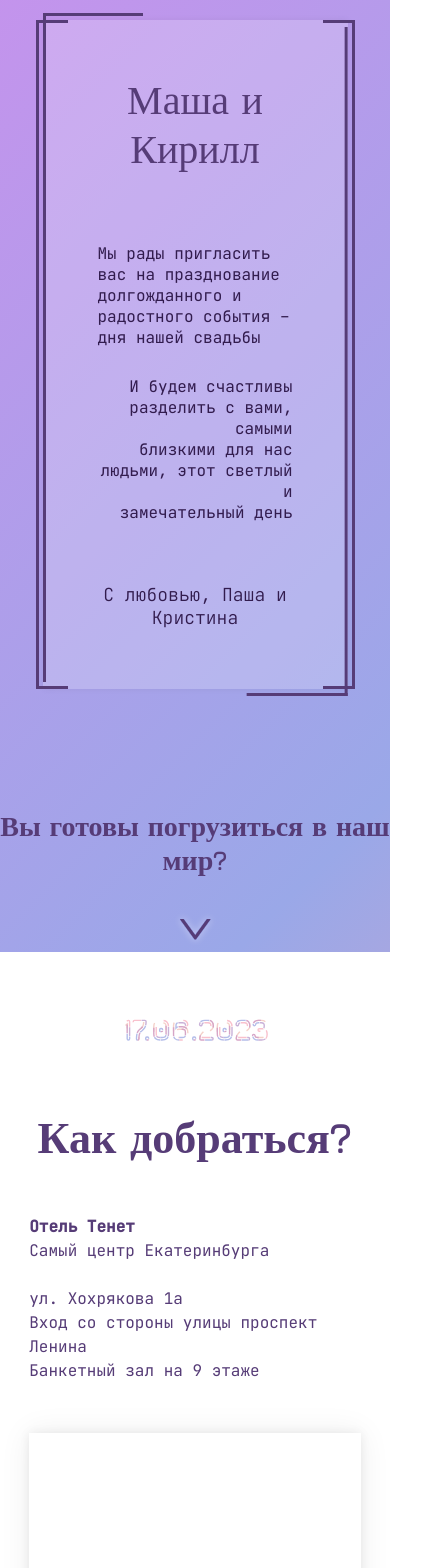
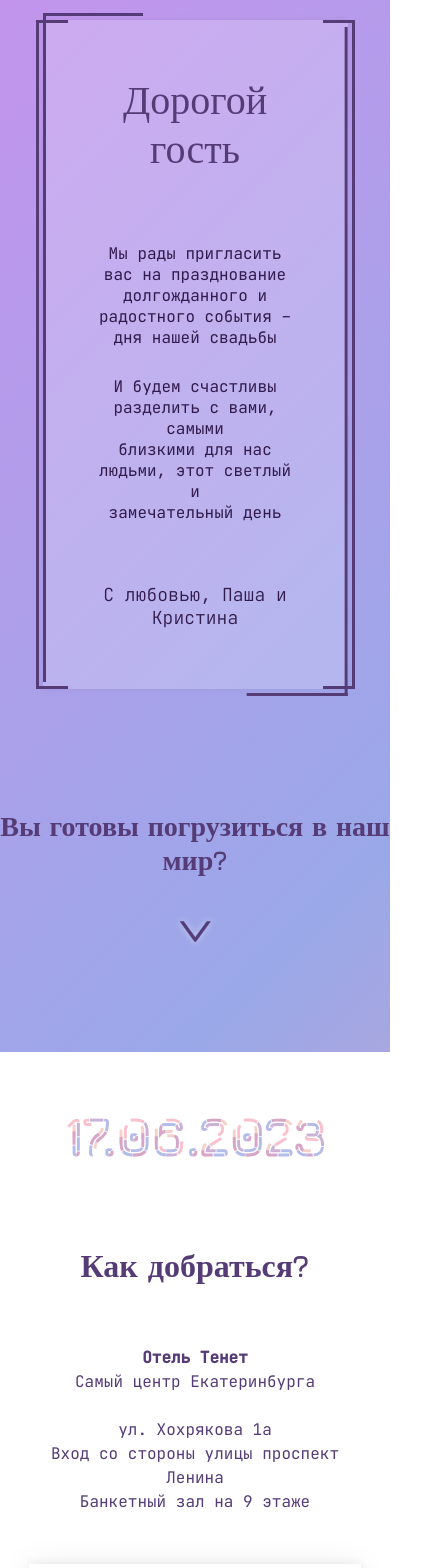
Before and after one commit to Nevenq/invitation, a React (Create React App) app: page / in a window 390 px wide. Shown: the top 1568 px of the page, 423 px wide, since content can reach past the window. Built offline with nearby package versions, Linux system fonts and the light colour scheme; the HTML template or start-up script is replaced by a standard one.

Commit message:
some fixes

```diff
--- a/src/App.scss
+++ b/src/App.scss
@@ -3,6 +3,7 @@ body {
   height: 100vh;
   font-family: "JetBrains Mono", monospace;
   color: #563C77;
+  text-align: center;
 }
 
 #root {
@@ -24,14 +25,15 @@ body {
 .block {
   width: 100%;
   box-sizing: border-box;
-  min-height: 100vh;
   display: flex;
   flex-direction: column;
   align-items: center;
+  padding-bottom: 100px;
 
 }
 
 .block.first {
+  min-height: 100vh;
   padding-top: 160px;
   background: linear-gradient(-45deg, #F9AC9C, #FB9FB3, #9AA8E8, #C991ED, #CA6AAD);
   background-size: 400% 400%;
@@ -137,6 +139,8 @@ body {
 }
 
 .block.second {
+  min-height: initial;
+  padding-bottom: 100px;
   background-color: #fff;
 }
 
@@ -202,12 +206,16 @@ body {
 
 }
 
+.section-caption {
+  font-size: 44px;
+}
+
 .guide-info-caption {
   text-align: center;
   font-family: Jura;
   font-weight: 700;
-  font-size: 44px;
   margin-bottom: 66px;
+  line-height: 30px;
 }
 
 .guide-map {
@@ -225,7 +233,6 @@ body {
 
 .day-program-caption {
   font-family: Jura;
-  font-size: 44px;
   margin-bottom: 50px;
 }
 
@@ -242,6 +249,10 @@ body {
   gap: 80px;
   align-items: center;
   margin-top: 20px;
+
+  & > *:nth-child(3) {
+    text-align: left;
+  }
 }
 
 .day-part > *:first-child, .day-part > *:nth-child(3) {
@@ -283,7 +294,6 @@ body {
   font-family: Jura;
   font-weight: 700;
   margin-bottom: 25px;
-  font-size: 44px;
   color: #563c77;
 }
 
@@ -334,8 +344,7 @@ body {
 }
 
 .dress-code-image {
-  width: 500px;
-  height: 500px;
+  width: 50%;
   position: relative;
 }
 
@@ -347,6 +356,7 @@ body {
   width: 38%;
   margin-top: 80px;
   padding: 60px 120px;
+  gap: 40px;
   position: relative;
   display: flex;
   justify-content: space-between;
@@ -393,6 +403,7 @@ body {
 
 .block.sixth {
   background-color: #fff;
+  padding-bottom: 0;
 }
 
 .form-deadLine {
@@ -427,15 +438,79 @@ body {
   font-family: Jura;
 }
 
+@media (max-width: 425px) {
+  .guide-info-caption {
+    font-size: 36px;
+  }
 
-@media (max-width: 767px) {
+
+  .dress-code-color.dress-code-color.dress-code-color.dress-code-color.dress-code-color {
+    width: 60px;
+    height: 85px;
+  }
+  .dress-code-color2.dress-code-color2.dress-code-color2.dress-code-color2.dress-code-color2 {
+    width: 91px;
+    height: 85px;
+  }
+
+  .section-caption.section-caption {
+    font-size: 32px;
+  }
+
+}
+
+@media (max-width: 600px) {
+  .section-caption {
+    font-size: 36px;
+  }
+
+
+  .dress-code-color.dress-code-color.dress-code-color.dress-code-color {
+    width: 80px;
+    height: 105px;
+  }
+  .dress-code-color2.dress-code-color2.dress-code-color2.dress-code-color2 {
+    width: 111px;
+    height: 105px;
+  }
+  .dress-code-image.dress-code-image {
+    width: 75%;
+  }
+  .day-program {
+    gap: 40px;
+  }
+  .day-part {
+    flex-direction: column;
+    gap: 40px;
+
+    > * {
+      &:nth-child(3) {
+        text-align: center;
+      }
+
+      align-self: center !important;
+    }
+
+
+    .day-part-separator {
+      display: none;
+    }
+  }
+
+  .footer {
+    font-size: 22px;
+  }
+}
+
+@media (max-width: 768px) {
   .guide {
     flex-direction: column;
     gap: 40px;
   }
   .organizers {
     flex-direction: column;
-    gap:30px;
+    gap: 30px;
+
     .organizer-contacts {
       justify-content: space-evenly;
     }
@@ -450,6 +525,23 @@ body {
 
 
     padding: 60px 40px;
+  }
+  .wedding-date {
+    font-size: 5.5em;
+    width: 75%;
+  }
+
+  .dress-code-image {
+    width: 60%;
+  }
+
+  .dress-code-color.dress-code-color.dress-code-color {
+    width: 100px;
+    height: 125px;
+  }
+  .dress-code-color2.dress-code-color2.dress-code-color2 {
+    width: 131px;
+    height: 125px;
   }
 
   /* стили для xs-устройств */
@@ -488,24 +580,37 @@ body {
   .guide-map {
     width: 100%;
   }
-  .dress-code-image {
-    width: 100%;
-    height: 300px;
+
+  .dress-code-color.dress-code-color {
+    width: 130px;
+  }
+  .dress-code-color2.dress-code-color2 {
+    width: 161px;
   }
   /* стили для sm-устройств */
 }
 
 @media (max-width: 1199px) {
-  .dress-code-colors {
-    flex-direction: column;
+  .caption, .caption2 {
+    text-align: center;
+    align-self: center;
   }
-  .dress-code-content {
-    flex-direction: row;
-  }
+
   .guide {
     flex-direction: column;
     gap: 50px;
     width: 90%;
+  }
+  .dress-code-color {
+    width: 160px;
+    height: 185px;
+  }
+  .dress-code-color2 {
+    width: 191px;
+    height: 185px;
+  }
+  .organizers {
+    width: 55%;
   }
 
   /* стили для md-устройств */
--- a/src/App.tsx
+++ b/src/App.tsx
@@ -15,7 +15,27 @@ import {motion} from "framer-motion"
 
 const tg = {token: "6233181523:AAGQSUAdLYIbgS8w5iJTAWh_ZfneMxs0g-k", chat_id: -978489665};
 
-const guests = ["Маша", "Кирилл"]
+const allGuests = {
+    "z9v2s3": ["Алёна", "Артём"],
+    "rs2b4x": ["Аня"],
+    "q2a8js": ["Маша", "Серёжа", "Даша", "Вика"],
+    "uqgovj": ["Юля", "Альберт"],
+    "1ji6uf": ["Наташа","Ваня"],
+    "7ydr2q": ["Маша", "Кирилл"],
+    "af5681": ["Настя", "Миша"],
+    "vucc44": ["Ксюша", "Андрей"],
+    "rhyfrv": ["Вова"],
+    "g4qkrd": ["Виталя"],
+    "wjvcfm": ["Лёша"]
+}
+
+const getGuest = () => {
+    const urlSearchParams = new URLSearchParams(window.location.search);
+    const guestId = urlSearchParams.get("guestId");
+    //@ts-ignore
+    return (guestId && allGuests[guestId]) || ["Дорогой гость"]
+
+}
 
 const animationProps = {
     initial: {opacity: 0},
@@ -23,13 +43,30 @@ const animationProps = {
     transition: {duration: 0.5}
 }
 
+const getDateViewBox = (isLaptop: boolean, isTablet: boolean, isLargeMobile: boolean) => {
+    if (isLargeMobile) {
+        return 500;
+    }
+    if (isTablet) {
+        return 600
+    }
+    if (isLaptop) {
+        return 700;
+    }
+    return 960;
+}
+
 function App() {
+    const [guests, setGuests] = React.useState<string[]>(getGuest())
     const ref = React.useRef<HTMLDivElement | null>(null)
     const [forms, setForms] = React.useState({});
     const [submitted, setSubmitted] = React.useState(false);
     const [activeColor, setActiveColor] = React.useState<number>(0);
     const sliderRef = React.useRef<Carousel>(null);
-    const isSmall = useMediaQuery({query: "(max-width: 1199px)"})
+    const isLaptop = useMediaQuery({query: "(max-width: 1199px)"});
+    const isTablet = useMediaQuery({query: "(max-width: 768px)"});
+    const isLargeMobile = useMediaQuery({query: "(max-width: 425px)"});
+    const viewBox = getDateViewBox(isLaptop,isTablet,isLargeMobile);
 
     const handleSetColor = (index: number) => () => {
         setActiveColor(index);
@@ -70,7 +107,8 @@ function App() {
                             </div>
                         </div>
                         <div className={"question"}>Вы готовы погрузиться в наш мир?</div>
-                        <div className={"arrow"}>
+                        <motion.div style={{y: 0}} className={"arrow"} animate={{y: [0, 10, 0]}}
+                                    transition={{repeatType: "loop", repeat: Infinity, duration: 1}}>
                             <svg width="45" height="35" viewBox="0 0 45 35" fill="none"
                                  xmlns="http://www.w3.org/2000/svg">
                                 <g filter="url(#filter0_d_31_2)">
@@ -97,11 +135,11 @@ function App() {
                                     </filter>
                                 </defs>
                             </svg>
-                        </div>
+                        </motion.div>
                     </motion.div>
                     <motion.div className={"block second"} {...animationProps}>
                         <div className={"wedding-date"}>
-                            <svg viewBox={`0 0 ${isSmall ? 700 : 960} 220`}>
+                            <svg viewBox={`0 0 ${viewBox} 220`}>
                                 <symbol id="s-text">
                                     <text textAnchor="middle" x="50%" y="80%">17.06.2023</text>
                                 </symbol>
@@ -117,7 +155,7 @@ function App() {
                         </div>
                         <div className={"guide"}>
                             <div className={"guide-info"}>
-                                <div className={"guide-info-caption glitch"} data-text={"Как добраться?"}>Как добраться?
+                                <div className={"section-caption guide-info-caption"} data-text={"Как добраться?"}>Как добраться?
                                 </div>
                                 <div>
                                     <div><b>Отель Тенет</b></div>
@@ -138,7 +176,7 @@ function App() {
                         </div>
                     </motion.div>
                     <motion.div className={"block third"} {...animationProps}>
-                        <div className={"day-program-caption"}>Программа дня</div>
+                        <div className={"section-caption day-program-caption"}>Программа дня</div>
                         <div className={"day-program"}>
                             <div className={"day-part"}>
                                 <div className={"day-part-date"}>15:30</div>
@@ -187,7 +225,7 @@ function App() {
                         </div>
                     </motion.div>
                     <motion.div className={"block fourth"} {...animationProps}>
-                        <div className={"dress-code-caption"}>Dress code</div>
+                        <div className={"section-caption dress-code-caption"}>Dress code</div>
                         <div className={"dress-code-text"}>Мы будем очень благодарны, если вы поддержите цветовую
                             палитру<br/> нашей свадьбы в ваших
                             нарядах
@@ -195,18 +233,18 @@ function App() {
                         <div className={"dress-code-content"}>
                             <div className={"dress-code-colors"}>
                                 <Color1 onClick={handleSetColor(0)}
-                                        className={activeColor === 0 ? "active" : undefined}/>
+                                        className={`dress-code-color ${activeColor === 0 ? "active" : undefined}`}/>
                                 <Color2 onClick={handleSetColor(1)}
-                                        className={activeColor === 1 ? "active" : undefined}/>
+                                        className={`dress-code-color ${activeColor === 1 ? "active" : undefined}`}/>
                                 <Color3 onClick={handleSetColor(2)}
-                                        className={activeColor === 2 ? "active" : undefined}/>
+                                        className={`dress-code-color2 ${activeColor === 2 ? "active" : undefined}`}/>
                                 <Color4 onClick={handleSetColor(3)}
-                                        className={activeColor === 3 ? "active" : undefined}/>
+                                        className={`dress-code-color ${activeColor === 3 ? "active" : undefined}`}/>
                                 <Color5 onClick={handleSetColor(4)}
-                                        className={activeColor === 4 ? "active" : undefined}/>
+                                        className={`dress-code-color ${activeColor === 4 ? "active" : undefined}`}/>
                             </div>
                             <div className={"dress-code-image"}>
-                                <Carousel selectedItem={activeColor} ref={sliderRef} infiniteLoop
+                                <Carousel selectedItem={activeColor} ref={sliderRef}  width={"100%"} infiniteLoop
                                           showArrows={false}
                                           showIndicators={false}
                                           showStatus={false}
@@ -232,7 +270,7 @@ function App() {
                     </motion.div>
 
                     <motion.div className={"block fifth"} {...animationProps}>
-                        <div className={"dress-code-caption"}>Организация свадьбы</div>
+                        <div className={"section-caption dress-code-caption"}>Организация свадьбы</div>
                         <div className={"dress-code-text"}>Наши организаторы с радостью помогут в различных вопросах,
                             будь
                             то<br/> поиск входа в банкетный
@@ -260,7 +298,7 @@ function App() {
                         </div>
                     </motion.div>
                     <motion.div className={"block sixth"} {...animationProps}>
-                        <div className={"dress-code-caption"}>Ответ на приглашение</div>
+                        <div className={"section-caption dress-code-caption"}>Ответ на приглашение</div>
                         <div className={"form-deadLine"}>
                             Мы просим подтвердить свое присутствие на торжестве и ответить на<br/> несколько вопросов,
                             которые
@@ -287,4 +325,5 @@ function App() {
     );
 }
 
-export default App;
+export default App
+;
--- a/src/components/Form/Form.css
+++ b/src/components/Form/Form.css
@@ -1,7 +1,7 @@
 .form {
     font-family: "JetBrains Mono" !important;
-    width: 455px;
     color: #321C4E;
+    text-align: left;
 
 }
 
```
